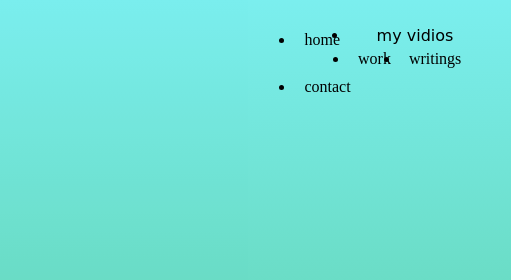
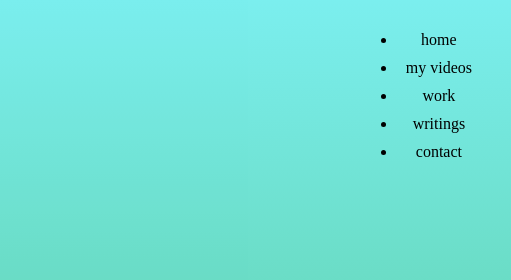
Before and after one commit to rarnav/tim-bernerlee, a plain HTML site: page index.html in a window 1280 px wide. Shown: the top 280 px of the page, 769-1280 px from the left. Drawn offline with Linux system fonts and the light colour scheme.

Commit message:
Add files via upload

```diff
--- a/index.html
+++ b/index.html
@@ -7,10 +7,11 @@
     <body>
         <ul class="menu">
         <li class="link">home</li>
-        <li class="linl">my vidios</li>
+        <li class="link">my videos</li>
         <li class="link">work</li>
         <li class = "link">writings</li>
-        <li class="link">contact</li></ul>
+        <li class="link">contact</li>
+        </ul>
 
         <section id= "welcome" class="parellex-container">
         <div class="parellex-inner">
--- a/style.css
+++ b/style.css
@@ -91,7 +91,7 @@ p {
 
 }
 .link{
-    float: left;
+
     color:black;
     padding-top: 5px;
     padding-left: 9px;
```
